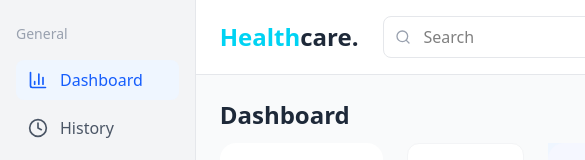
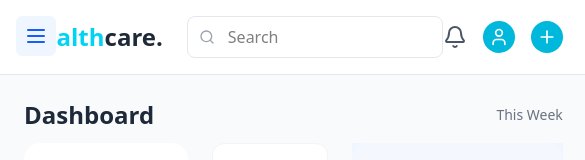
Before and after one commit to Rrahullkumar/HealthCare, a React (Vite) app: page / in a window 390 px wide. Shown: the top 160 px of the page, 585 px wide, since content can reach past the window. Built offline with nearby package versions, Linux system fonts and the light colour scheme; grey boxes are pictures that could not be loaded.

Commit message:
sidebar responsiveness

```diff
--- a/src/Components/Sidebar.jsx
+++ b/src/Components/Sidebar.jsx
@@ -1,3 +1,4 @@
+import { useState } from "react";
 import {
   BarChart3,
   Clock,
@@ -6,24 +7,52 @@ import {
   FileText,
   MessageCircle,
   Settings,
+  Menu,
+  X,
 } from "lucide-react";
 
 const Sidebar = () => {
+  const [isOpen, setIsOpen] = useState(false);
+
   const topMenuItems = [
-    { icon: BarChart3, label: 'Dashboard', active: true },
-    { icon: Clock, label: 'History' },
-    { icon: Calendar, label: 'Calendar' },
-    { icon: Users, label: 'Appointments' },
-    { icon: BarChart3, label: 'Statistics' },
-    { icon: FileText, label: 'Tests' },
-    { icon: MessageCircle, label: 'Chat' },
-    { icon: Users, label: 'Support' },
+    { icon: BarChart3, label: "Dashboard", active: true },
+    { icon: Clock, label: "History" },
+    { icon: Calendar, label: "Calendar" },
+    { icon: Users, label: "Appointments" },
+    { icon: BarChart3, label: "Statistics" },
+    { icon: FileText, label: "Tests" },
+    { icon: MessageCircle, label: "Chat" },
+    { icon: Users, label: "Support" },
   ];
 
-  const bottomMenuItem = { icon: Settings, label: 'Setting' };
+  const bottomMenuItem = { icon: Settings, label: "Setting" };
 
   return (
-    <div className="bg-blue-30 w-64 h-screen border-r border-gray-200 px-4 py-6 flex flex-col justify-between">
+    <>
+      {/* Mobile Toggle Button */}
+      <button
+        onClick={() => setIsOpen(!isOpen)}
+        className="fixed top-4 left-4 z-50 p-2 rounded-md bg-blue-50 text-blue-600 md:hidden"
+      >
+        {isOpen ? <X size={24} /> : <Menu size={24} />}
+      </button>
+
+      {/* Overlay for Mobile */}
+      {isOpen && (
+        <div
+          onClick={() => setIsOpen(false)}
+          className="fixed inset-0 z-40 bg-black bg-opacity-50 md:hidden"
+        ></div>
+      )}
+
+      {/* Sidebar */}
+      <div
+        className={`fixed md:relative z-40 w-64 h-screen bg-blue-30 border-r border-gray-200 px-4 py-6 flex flex-col justify-between transition-all duration-300 ease-in-out ${
+          isOpen
+            ? "translate-x-0"
+            : "-translate-x-full md:translate-x-0"
+        }`}
+      >
         <div>
           <h3 className="text-gray-400 text-sm font-medium mb-4">General</h3>
           <div className="space-y-2">
@@ -31,7 +60,9 @@ const Sidebar = () => {
               <div
                 key={index}
                 className={`flex items-center space-x-3 px-3 py-2 rounded-lg cursor-pointer ${
-                item.active ? 'bg-blue-50 text-blue-600' : 'text-gray-600 hover:bg-gray-50'
+                  item.active
+                    ? "bg-blue-50 text-blue-600"
+                    : "text-gray-600 hover:bg-gray-50"
                 }`}
               >
                 <item.icon className="w-5 h-5" />
@@ -49,6 +80,7 @@ const Sidebar = () => {
           </div>
         </div>
       </div>
+    </>
   );
 };
 
```
Lines whose indentation alone changed are shown as unchanged.
